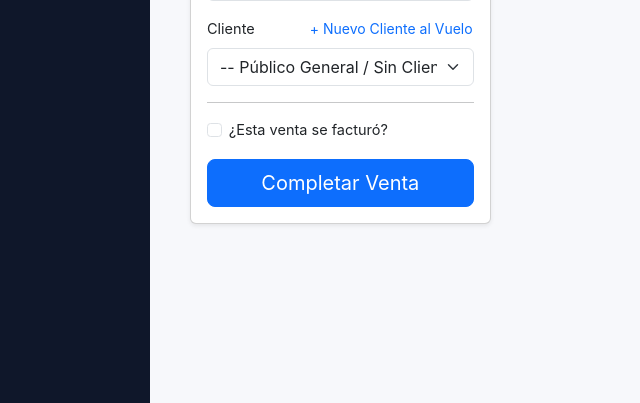
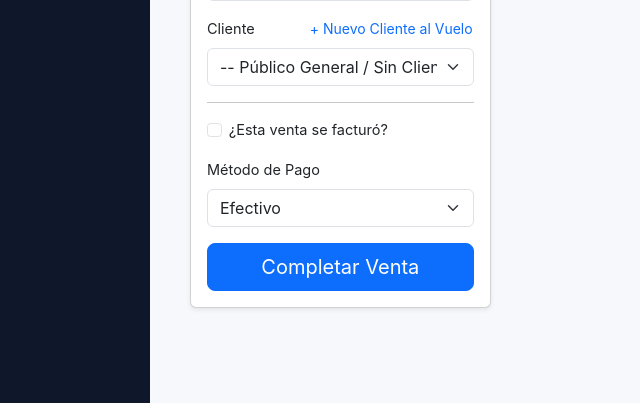
Before and after one commit to jraularanda-lab/comercial-link, a Flask app: template templates/ventas/nueva.html in a window 1280 px wide. Shown: the part 397-800 px from the top of the page, without its empty margins (100-740 px from the left). Run offline with Flask 3, Linux system fonts and the light colour scheme; the template is opened without the code that fills it, so the values that code supplies are empty; parts of the project's set-up code (start-up, migrations or seed data) failed here and were passed over.

Commit message:
Agregado metodo de pago a ventas

```diff
--- a/blueprints/ventas.py
+++ b/blueprints/ventas.py
@@ -181,6 +181,7 @@ def nueva():
         fecha_str = request.form.get('fecha')
 
         facturada = request.form.get('facturada') == '1'
+        metodo_pago = request.form.get('metodo_pago', 'Efectivo')
 
         fecha_venta = datetime.strptime(fecha_str, '%Y-%m-%d').date() if fecha_str else datetime.utcnow().date()
 
@@ -225,6 +226,7 @@ def nueva():
             descuento=0.0,
             estatus='COMPLETADA',
             facturada=facturada
+            metodo_pago=metodo_pago  # <-- Agregado
         )
         db.session.add(nueva_venta)
         db.session.commit()
--- a/models.py
+++ b/models.py
@@ -158,6 +158,7 @@ class Inventario(db.Model):
     id_ubicacion = db.Column(db.BigInteger, nullable=True, default=1)
     existencia = db.Column(db.Integer, nullable=False, default=0)
     apartado = db.Column(db.Integer, nullable=False, default=0)
+    fecha_actualizacion = db.Column(db.DateTime, nullable=True) # Agregado por si acaso
 
 
 class Venta(db.Model):
@@ -174,7 +175,8 @@ class Venta(db.Model):
     fecha = db.Column(db.DateTime, default=datetime.utcnow)
     facturada = db.Column(db.Boolean, default=False)
     devuelta = db.Column(db.Boolean, default=False)
-    motivo_devolucion = db.Column(db.String(255), nullable=True) # ✅ NUEVO CAMPO
+    motivo_devolucion = db.Column(db.String(255), nullable=True)
+    metodo_pago = db.Column(db.String(50), default='Efectivo') # ✅ NUEVO CAMPO
 
     detalles = db.relationship(
         'VentaDetalle',
--- a/templates/ventas/nueva.html
+++ b/templates/ventas/nueva.html
@@ -68,6 +68,18 @@
                             <label class="form-check-label" for="facturada">
                                 ¿Esta venta se facturó?
                             </label>
+                        </div>
+
+                        <!-- ✅ NUEVO: Método de Pago -->
+                        <div class="mb-3">
+                            <label class="form-label">Método de Pago</label>
+                            <select name="metodo_pago" class="form-select" required>
+                                <option value="Efectivo" selected>Efectivo</option>
+                                <option value="Tarjeta de Crédito">Tarjeta de Crédito</option>
+                                <option value="Tarjeta de Débito">Tarjeta de Débito</option>
+                                <option value="Vauchera ML">Vauchera ML</option>
+                                <option value="Transferencia">Transferencia</option>
+                            </select>
                         </div>
 
                         <div class="d-grid mt-3">
```
